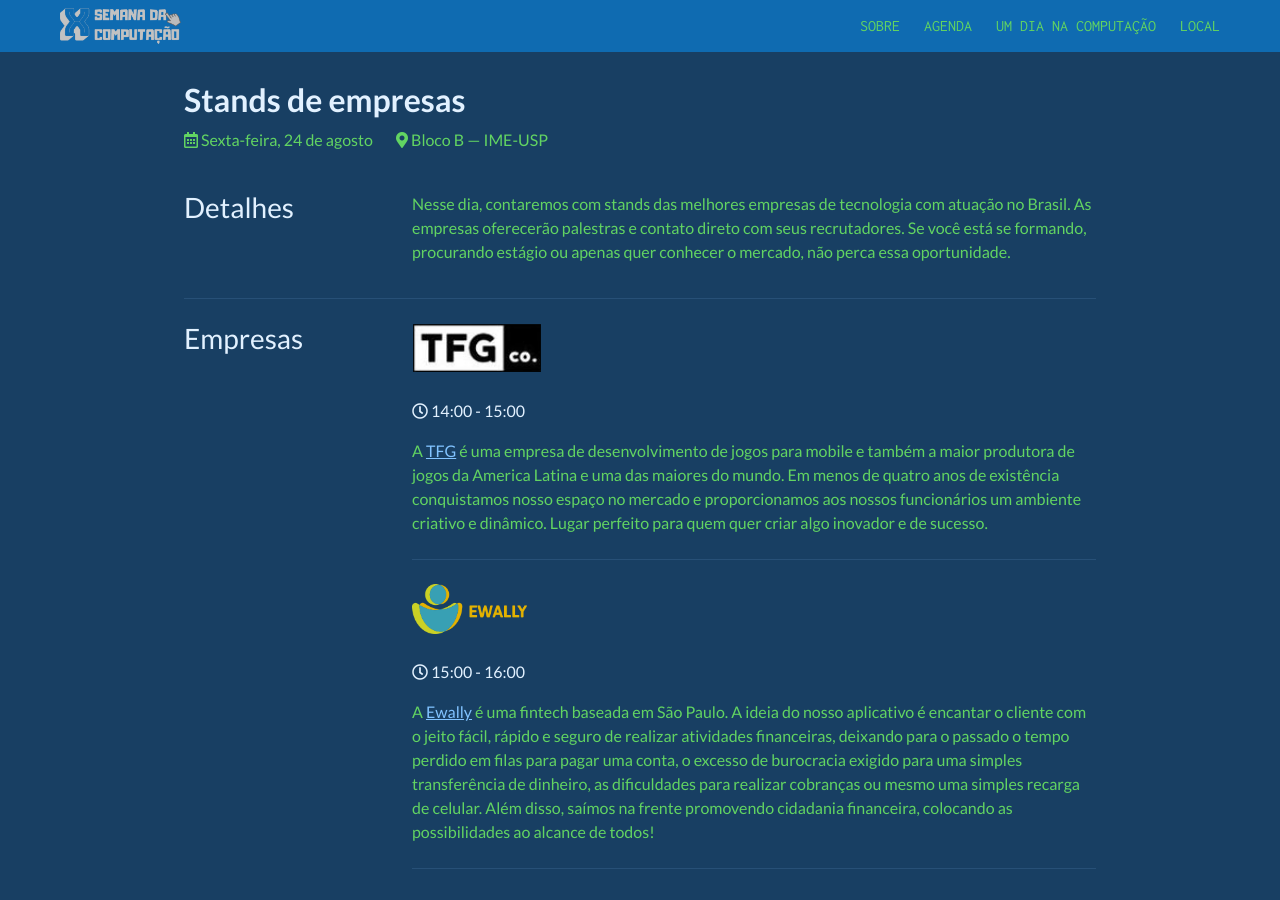
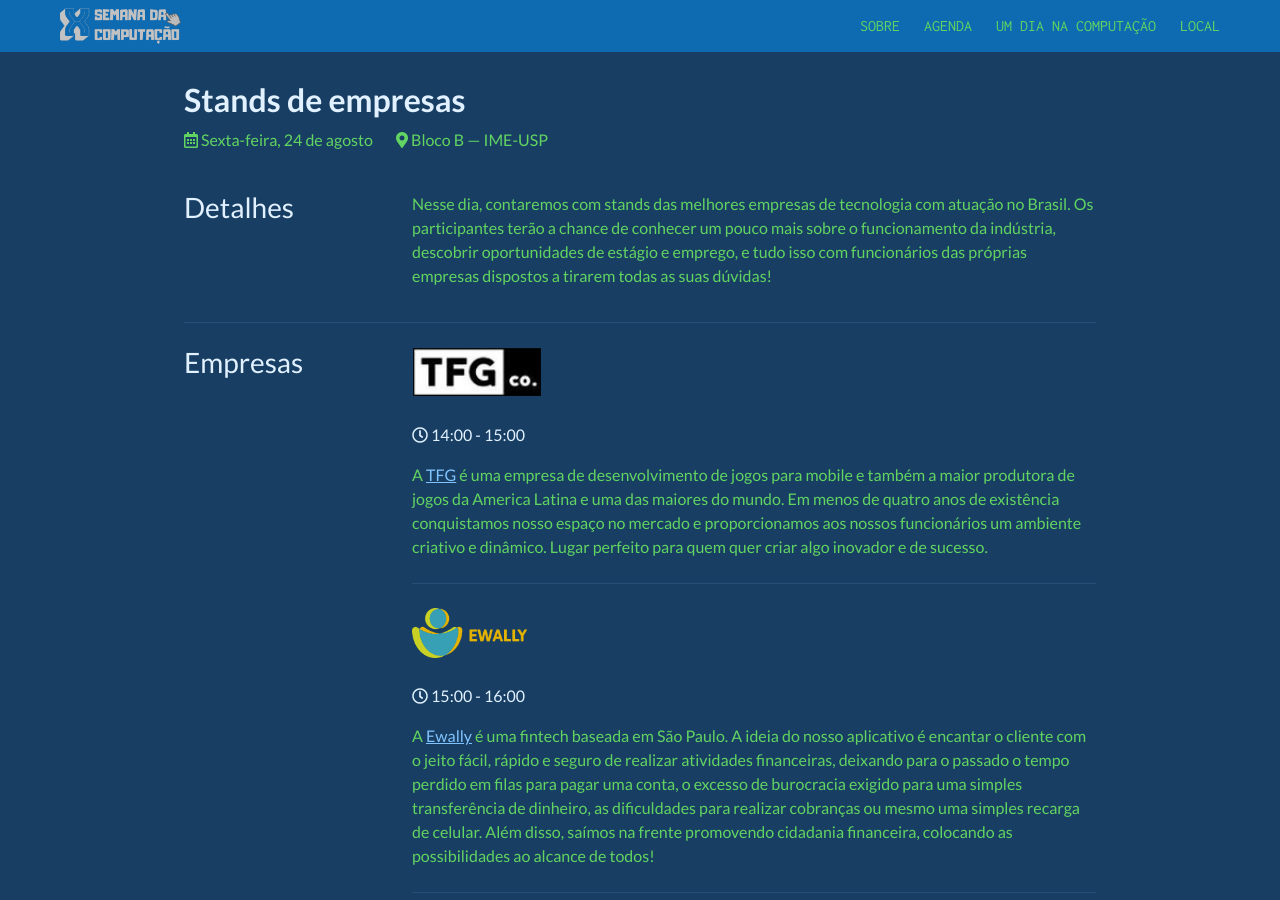
Before and after one commit to SemanaDaComputacao/site, a Jekyll site: the page built from stands-de-empresas.html, in a window 1280 px wide and 900 px high. Built offline with Jekyll 4.4.1, drawn with Linux system fonts in a browser that asks for light colours; nearby versions of some CDN libraries.

Commit message:
Melhora texto sobre o dia dos stands

```diff
--- a/stands-de-empresas.html
+++ b/stands-de-empresas.html
@@ -3,7 +3,7 @@ layout: base
 title: >
     Stands de empresas
 summary: >
-    Nesse dia, contaremos com stands das melhores empresas de tecnologia com atuação no Brasil. As empresas oferecerão palestras e contato direto com seus recrutadores. Se você está se formando, procurando estágio ou apenas quer conhecer o mercado, não perca essa oportunidade.
+    Nesse dia, contaremos com stands das melhores empresas de tecnologia com atuação no Brasil. Os participantes terão a chance de conhecer um pouco mais sobre o funcionamento da indústria, descobrir oportunidades de estágio e emprego, e tudo isso com funcionários das próprias empresas dispostos a tirarem todas as suas dúvidas!
 speakers:
     - name: TFG
       description: A [TFG](https://www.tfgco.com/) é uma empresa de desenvolvimento de jogos para mobile e também a maior produtora de jogos da America Latina e uma das maiores do mundo. Em menos de quatro anos de existência conquistamos nosso espaço no mercado e proporcionamos aos nossos funcionários um ambiente criativo e dinâmico. Lugar perfeito para quem quer criar algo inovador e de sucesso.
```
